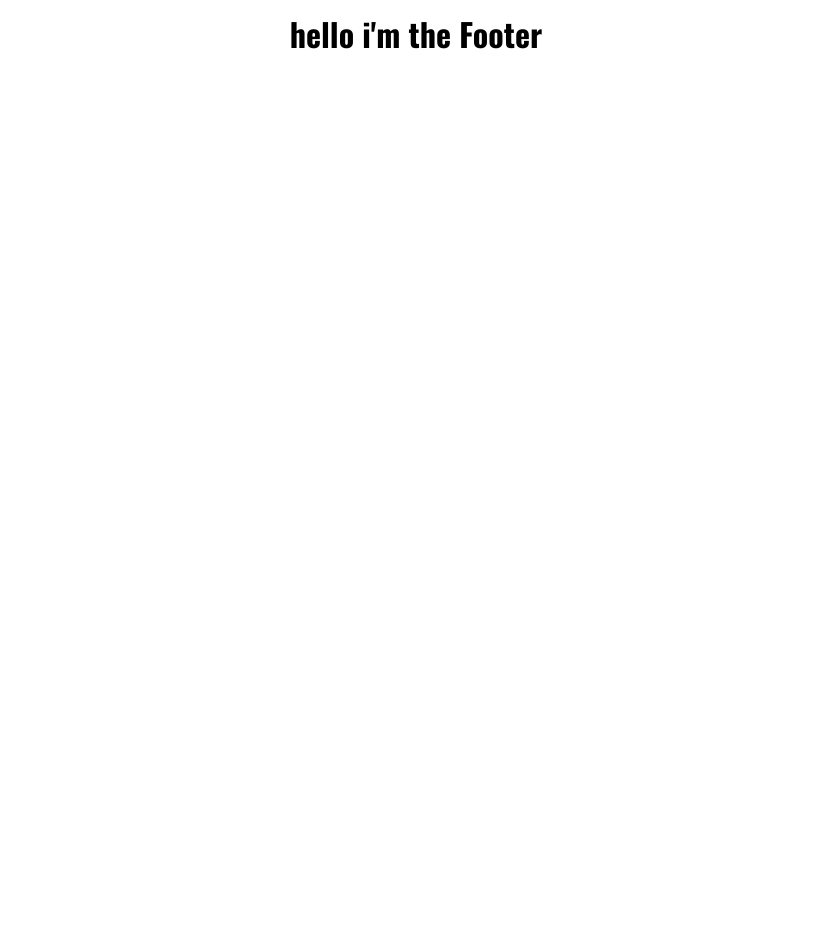
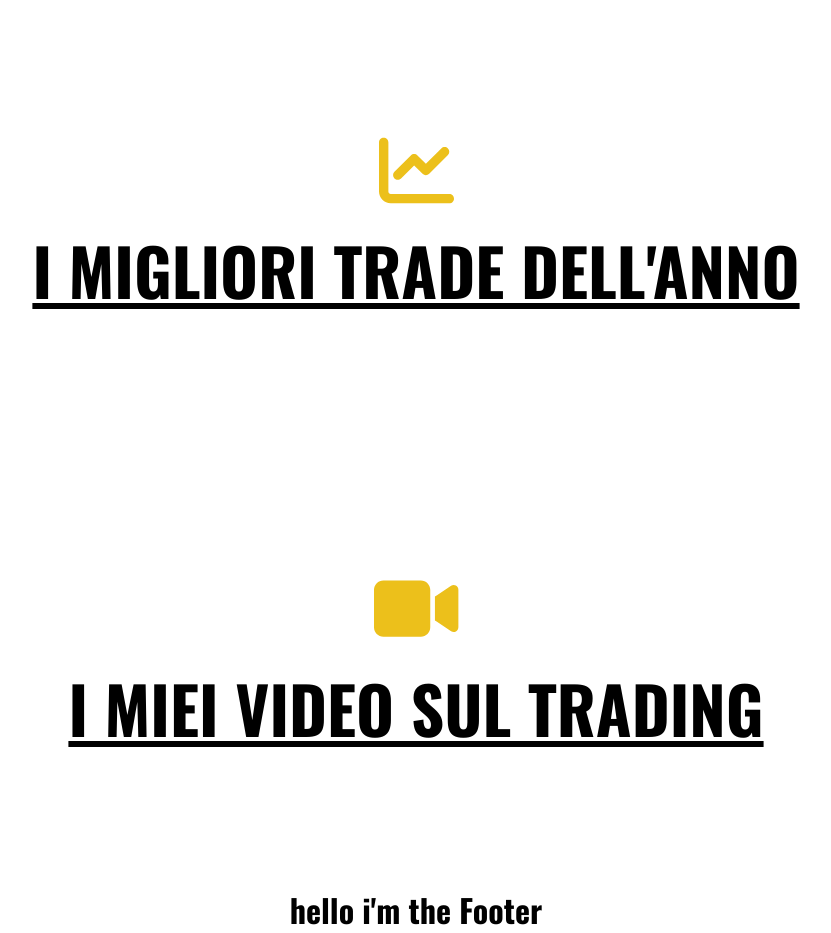
Before and after one commit to Bistaaa/active-forex-trading, a Vue app: page / in a window 1280 px wide. Shown: the part 6840-7773 px from the top of the page, without its empty margins (224-1055 px from the left). Before the commit the page ends 6897 px from the top, so only its background shows below. Built offline with nearby package versions, Linux system fonts and the light colour scheme.

Commit message:
creazione elementi BestTrades e MyVideos

```diff
--- /dev/null
+++ b/src/components/MainContent-components/BestTrades.vue
@@ -0,0 +1,44 @@
+<script>
+export default {
+    name: 'BestTrades',
+    data() {
+
+    },
+    methods: {
+
+    },
+}
+</script>
+
+<template>
+    <div id="best-trades-container">
+        <span class="category-icon">
+            <font-awesome-icon icon="fa-solid fa-chart-line" />
+        </span>
+        <h2>I MIGLIORI TRADE DELL'ANNO</h2>
+        <div id="trades-container">
+
+        </div>
+    </div>
+</template>
+
+<style scoped lang="scss">
+#best-trades-container {
+    background-color: #ffffff;
+    padding: 100px 20%;
+    width: 100%;
+    display: flex;
+    flex-direction: column;
+    align-items: center;
+
+    h2 {
+        color: #000000;
+        font-size: 65px;
+        text-align: center;
+        text-decoration: underline;
+        margin-bottom: 30px;
+    }
+
+    #trades-container {}
+}
+</style>
--- /dev/null
+++ b/src/components/MainContent-components/MyVideos.vue
@@ -0,0 +1,44 @@
+<script>
+export default {
+    name: 'MyVideos',
+    data() {
+
+    },
+    methods: {
+
+    },
+}
+</script>
+
+<template>
+    <div id="my-videos-container">
+        <span class="category-icon">
+            <font-awesome-icon icon="fa-solid fa-video" />
+        </span>
+        <h2>I MIEI VIDEO SUL TRADING</h2>
+        <div id="videos-container">
+
+        </div>
+    </div>
+</template>
+
+<style scoped lang="scss">
+#my-videos-container {
+    background-color: #ffffff;
+    padding: 100px 20%;
+    width: 100%;
+    display: flex;
+    flex-direction: column;
+    align-items: center;
+
+    h2 {
+        color: #000000;
+        font-size: 65px;
+        text-align: center;
+        text-decoration: underline;
+        margin-bottom: 30px;
+    }
+
+    #videos-container {}
+}
+</style>
--- a/src/components/MainContent.vue
+++ b/src/components/MainContent.vue
@@ -3,6 +3,8 @@ import Instructions from './MainContent-components/Instructions.vue';
 import MyStrategy from './MainContent-components/MyStrategy.vue';
 import PersonalInfo from './MainContent-components/PersonalInfo.vue';
 import Ebook from './MainContent-components/Ebook.vue';
+import BestTrades from './MainContent-components/BestTrades.vue';
+import MyVideos from './MainContent-components/MyVideos.vue';
 import ContactForm from './MainContent-components/ContactForm.vue';
 
 export default {
@@ -12,6 +14,8 @@ export default {
         MyStrategy,
         PersonalInfo,
         Ebook,
+        BestTrades,
+        MyVideos,
         ContactForm,
     },
     data() {
@@ -28,6 +32,8 @@ export default {
         <MyStrategy />
         <PersonalInfo />
         <Ebook />
+        <BestTrades />
+        <MyVideos />
         <ContactForm />
     </div>
 </template>
--- a/src/style.scss
+++ b/src/style.scss
@@ -9,6 +9,22 @@
   body {
       font-family: 'Oswald', sans-serif;
   }
+
+
+
+
+
+
+  ///////////////////////////
+  //BUTTONS
+  ///////////////////////////
+
+  .category-icon {
+      color: #ECC01B;
+      font-size: 75px;
+  }
+
+
 
 
 
```
